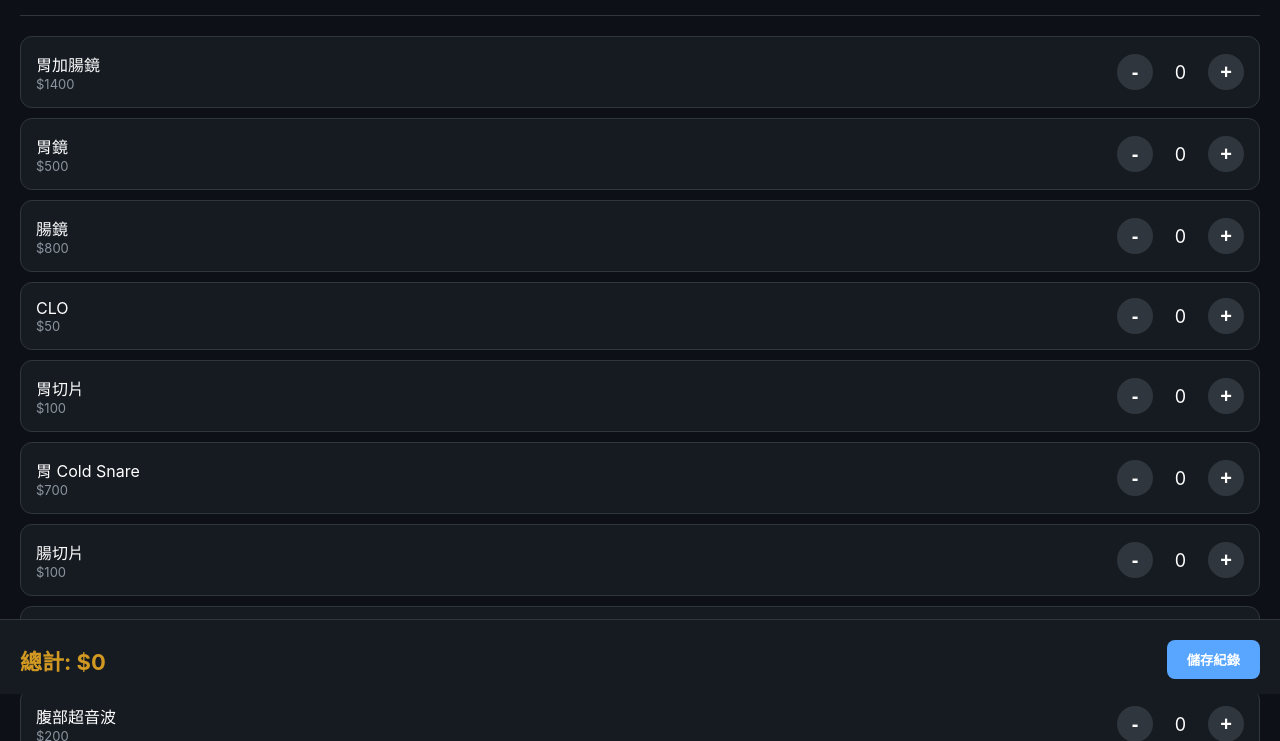
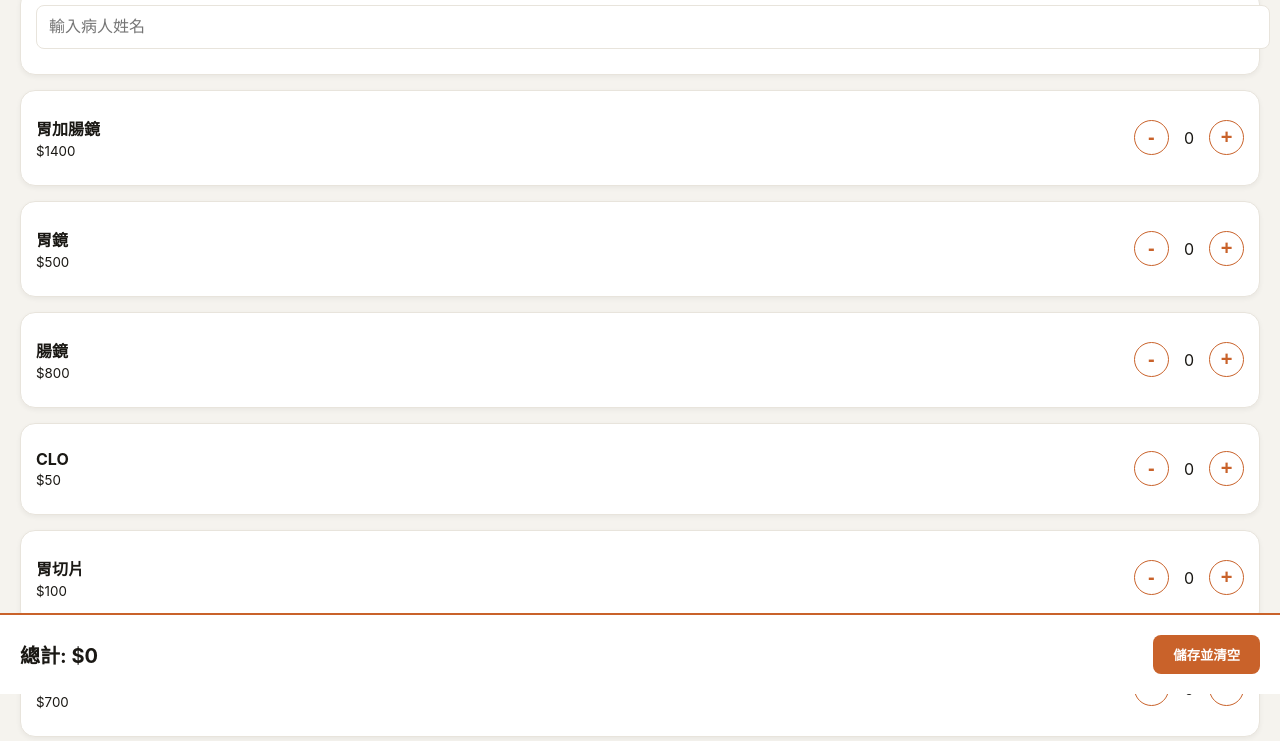
Before and after one commit to xxxl-ux/clinic-appp, a plain HTML site: page index.html in a window 1280 px wide. Shown: the part 106-847 px from the top of the page. Drawn offline with Linux system fonts and the light colour scheme.

Commit message:
maybe this is final project= =

```diff
--- a/index.html
+++ b/index.html
@@ -5,81 +5,66 @@
     <meta name="viewport" content="width=device-width, initial-scale=1.0, maximum-scale=1.0, user-scalable=no">
     <meta name="apple-mobile-web-app-capable" content="yes">
     <meta name="apple-mobile-web-app-status-bar-style" content="black-translucent">
-    <title>診所帳務系統</title>
+    <title>內視鏡記錄系統</title>
     <style>
-        :root { --bg: #0d1117; --card: #161b22; --text: #ffffff; --blue: #58a6ff; }
-        body { font-family: -apple-system, sans-serif; background: var(--bg); color: var(--text); margin: 0; padding: 20px; padding-top: env(safe-area-inset-top); padding-bottom: 100px; }
-        .header { padding: 10px 0 20px; border-bottom: 1px solid #30363d; margin-bottom: 20px; }
-        h2 { margin: 0; font-size: 22px; color: var(--blue); }
-        .patient-input { width: 100%; padding: 12px; border-radius: 8px; border: 1px solid #30363d; background: var(--card); color: white; margin-top: 15px; box-sizing: border-box; font-size: 16px; }
-        .item-card { background: var(--card); padding: 15px; border-radius: 12px; margin-bottom: 10px; display: flex; justify-content: space-between; align-items: center; border: 1px solid #30363d; }
-        .controls { display: flex; align-items: center; gap: 15px; }
-        .btn { width: 36px; height: 36px; border-radius: 50%; border: none; background: #30363d; color: white; font-size: 20px; font-weight: bold; }
-        .count { font-size: 18px; width: 25px; text-align: center; }
-        .footer { position: fixed; bottom: 0; left: 0; right: 0; background: #161b22; padding: 20px; display: flex; justify-content: space-between; align-items: center; border-top: 1px solid #30363d; padding-bottom: calc(env(safe-area-inset-bottom) + 15px); }
-        .total { color: #d29922; font-size: 22px; font-weight: bold; }
-        .save-btn { background: var(--blue); color: white; padding: 10px 20px; border-radius: 8px; border: none; font-weight: bold; }
+        :root { --accent: #c9622a; --bg: #f5f3ee; --surface: #ffffff; --ink: #1a1814; --border: #e8e4dc; }
+        body { font-family: -apple-system, sans-serif; background: var(--bg); color: var(--ink); margin: 0; padding: 20px; }
+        .card { background: var(--surface); border-radius: 15px; padding: 15px; margin-bottom: 15px; border: 1px solid var(--border); box-shadow: 0 2px 5px rgba(0,0,0,0.05); }
+        .row { display: flex; justify-content: space-between; align-items: center; padding: 10px 0; border-bottom: 1px solid var(--border); }
+        .row:last-child { border-bottom: none; }
+        .btn-group { display: flex; align-items: center; gap: 15px; }
+        .btn { width: 35px; height: 35px; border-radius: 50%; border: 1px solid var(--accent); background: white; color: var(--accent); font-size: 20px; font-weight: bold; }
+        .btn:active { background: var(--accent); color: white; }
+        .total-section { position: fixed; bottom: 0; left: 0; right: 0; background: white; padding: 20px; border-top: 2px solid var(--accent); display: flex; justify-content: space-between; align-items: center; }
+        input { width: 100%; padding: 12px; border-radius: 8px; border: 1px solid var(--border); margin-bottom: 10px; font-size: 16px; }
     </style>
 </head>
 <body>
-
-<div class="header">
-    <h2>🏥 診所帳務系統</h2>
-    <input type="text" id="patientName" class="patient-input" placeholder="請輸入病人姓名">
+    <h2>🏥 內視鏡 · 病人記錄</h2>
+    <div class="card">
+        <input type="text" id="pName" placeholder="輸入病人姓名">
     </div>
-
-<div id="itemList"></div>
-
-<div class="footer">
-    <div class="total" id="totalPrice">總計: $0</div>
-    <button class="save-btn" onclick="saveData()">儲存紀錄</button>
+    <div id="itemsList" style="padding-bottom: 100px;"></div>
+    <div class="total-section">
+        <strong style="font-size: 20px;">總計: $<span id="grandTotal">0</span></strong>
+        <button onclick="saveRecord()" style="background: var(--accent); color:white; border:none; padding:10px 20px; border-radius:8px; font-weight:bold;">儲存並清空</button>
     </div>
 
     <script>
-    const items = [
-        {name: "胃加腸鏡", price: 1400}, {name: "胃鏡", price: 500},
-        {name: "腸鏡", price: 800}, {name: "CLO", price: 50},
-        {name: "胃切片", price: 100}, {name: "胃 Cold Snare", price: 700},
-        {name: "腸切片", price: 100}, {name: "腸 Cold Snare", price: 700},
-        {name: "腹部超音波", price: 200}
-    ].map(i => ({...i, count: 0}));
+        const menu = [
+            {n: "胃加腸鏡", p: 1400}, {n: "胃鏡", p: 500}, {n: "腸鏡", p: 800},
+            {n: "CLO", p: 50}, {n: "胃切片", p: 100}, {n: "胃 Cold Snare", p: 700},
+            {n: "腸切片", p: 100}, {n: "腸 Cold Snare", p: 700}, {n: "腹部超音波", p: 200}
+        ];
+        let counts = new Array(menu.length).fill(0);
 
         function render() {
-        let html = '';
-        let total = 0;
-        items.forEach((item, index) => {
-            total += item.price * item.count;
-            html += `
-                <div class="item-card">
-                    <div>
-                        <div style="font-size:16px">${item.name}</div>
-                        <div style="color:#8b949e; font-size:13px">$${item.price}</div>
-                    </div>
-                    <div class="controls">
-                        <button class="btn" onclick="update(${index}, -1)">-</button>
-                        <span class="count">${item.count}</span>
-                        <button class="btn" onclick="update(${index}, 1)">+</button>
-                    </div>
-                </div>`;
+            let html = ''; let total = 0;
+            menu.forEach((item, i) => {
+                total += item.p * counts[i];
+                html += `<div class="card"><div class="row"><div><b>${item.n}</b><br><small>$${item.p}</small></div>
+                    <div class="btn-group">
+                        <button class="btn" onclick="update(${i},-1)">-</button>
+                        <span>${counts[i]}</span>
+                        <button class="btn" onclick="update(${i},1)">+</button>
+                    </div></div></div>`;
             });
-        document.getElementById('itemList').innerHTML = html;
-        document.getElementById('totalPrice').innerText = `總計: $${total}`;
+            document.getElementById('itemsList').innerHTML = html;
+            document.getElementById('grandTotal').innerText = total;
         }
 
-    function update(index, change) {
-        items[index].count = Math.max(0, items[index].count + change);
+        function update(i, delta) {
+            counts[i] = Math.max(0, counts[i] + delta);
             render();
         }
 
-    function saveData() {
-        const name = document.getElementById('patientName').value;
-        if(!name) {
-            alert("請先輸入病人姓名！");
-            return;
+        function saveRecord() {
+            const name = document.getElementById('pName').value;
+            if(!name) return alert("請輸入姓名");
+            alert(`儲存成功: ${name} 共 $${document.getElementById('grandTotal').innerText}`);
+            counts.fill(0); document.getElementById('pName').value = '';
+            render();
         }
-        alert("病人「" + name + "」紀錄儲存成功！");
-    }
-
         render();
     </script>
 </body>
```
Lines whose indentation alone changed are shown as unchanged.
